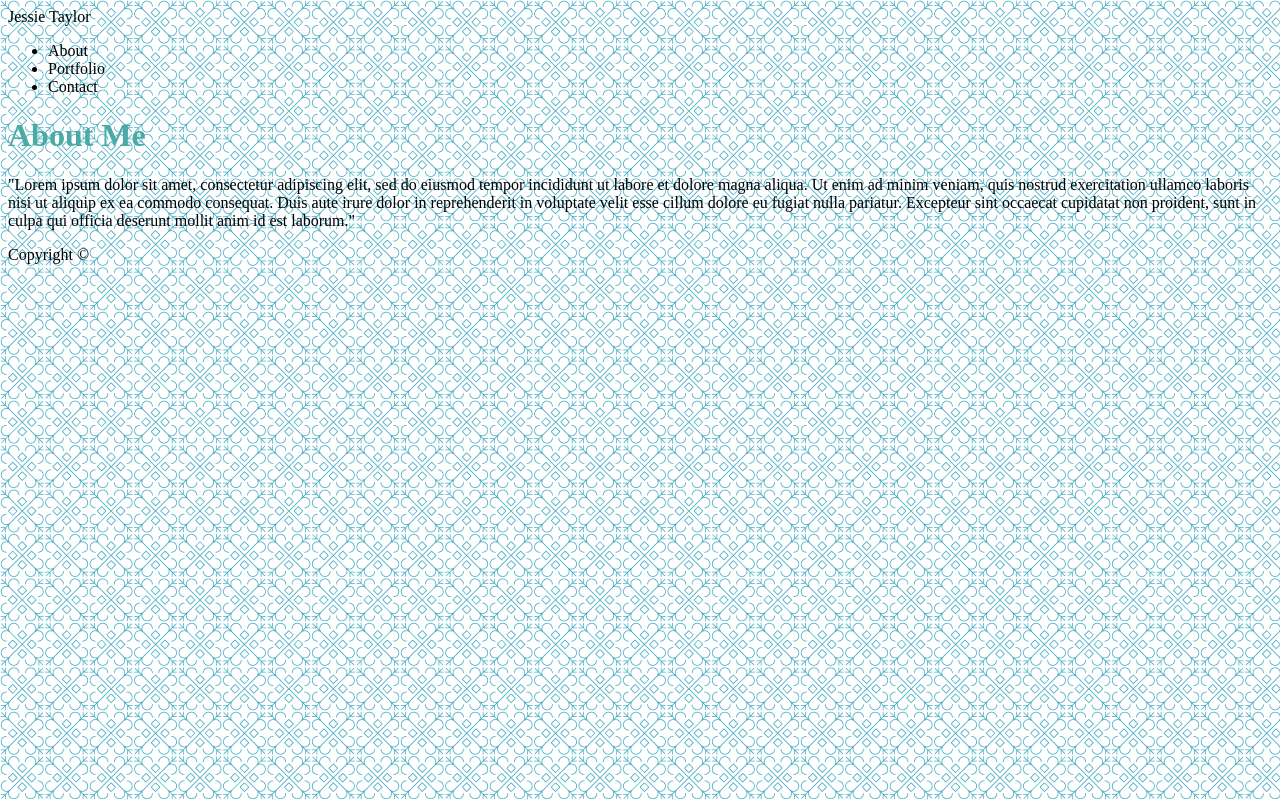
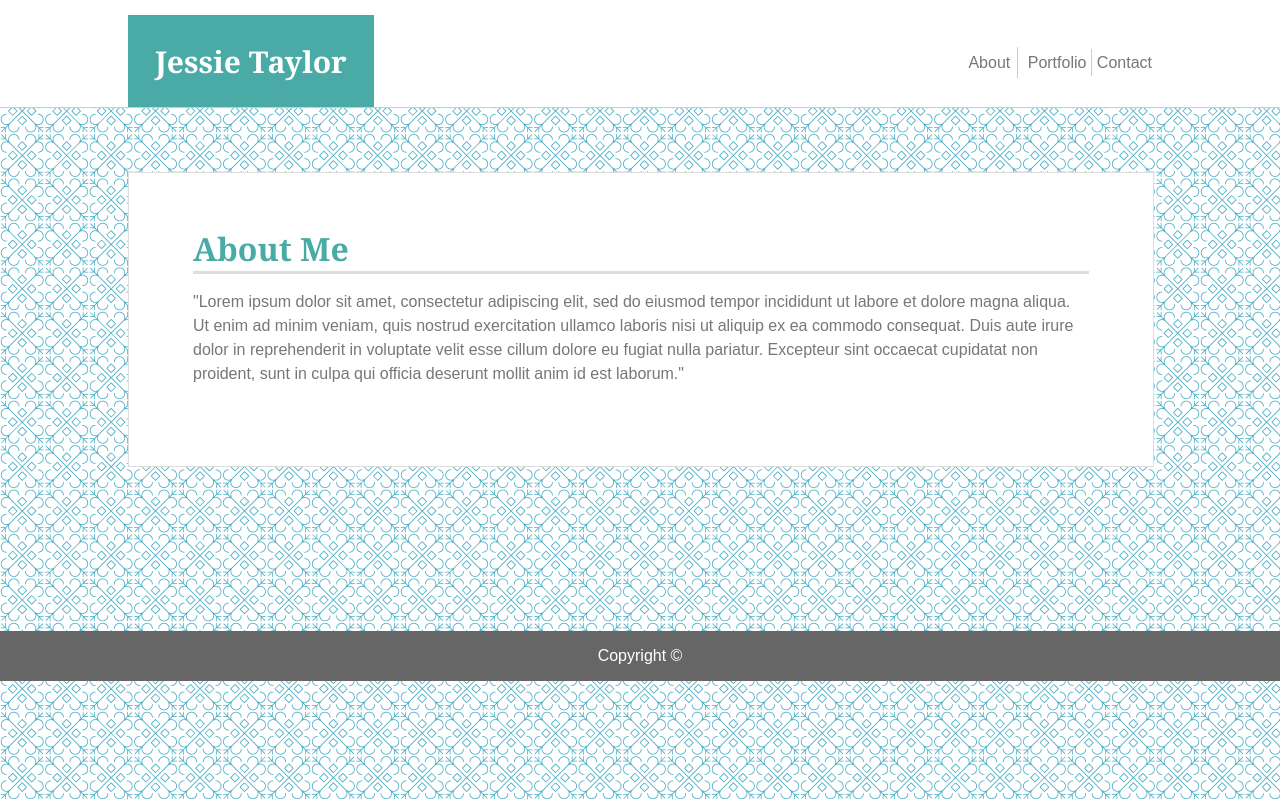
Before and after one commit to Jessiejtaylor/Basic-Portfolio, a plain HTML site: page portfolio.html in a window 1280 px wide. Drawn offline with Linux system fonts and the light colour scheme.

Commit message:
about page update 1

```diff
--- a/assets/css/style.css
+++ b/assets/css/style.css
@@ -1,12 +1,82 @@
 body {
     background-image: url("../images/morocco.png");
     background-repeat: repeat;
+    margin: 0px;
+    padding: 0;
+    font-family: 'Arial', Helvetica Neue, Helvetica, sans-serif;
+    color: #777777;
 }
-header {
+#header {
+    width: 80%;
+    background-color: #ffffff;
+    margin: 0px;
+    float: left;
+    padding: 15px 10% 0;
+    border-bottom: 1px solid #cccccc;
+}
+
+#logo {
+    float: left;
+    width: 19%;
+    background-color: #4aaaa5;
+    font-family: 'Georgia', Times, Times New Roman, serif;
+    font-size: 30px;
+    color: #ffffff;
+    font-weight: bold;
+    padding: 2.5%;
+    text-align: center;
+}
+
+#nav {
+    float: right;
+    width: 75%;
+    text-align: right;
+    color: #777777;
+    padding-top: 23px;
+}
+
+#About {
+    border-right: 1px solid #cccccc;
+    padding: 7px;
+}
+
+#Portfolio {
+    border-right: 1px solid #cccccc;
+    padding: 5px;
+}
+
+#content {
+    float: left;
+    margin: 0;
+    background-color: white;
+    border: 1px solid #dddddd;
+    width: 70%;
+    margin: 5% 10%;
+    padding: 5%;
+    line-height: 24px;
+}
+
+#footer {
+    float: left;
+    margin: 0;
+    background-color: #666666;
     width: 100%;
-
+    color: white;
+    text-align: center;
+    margin-top: 100px;
 }
 
 h1 {
     color: #4aaaa5;
+    margin: 0;
+    font-family: 'Georgia', Times, Times New Roman, serif;
 }
+
+#name {
+    border-bottom: 3px solid #dddddd;
+    padding-bottom: 10px;
+}
+
+li {
+    display: inline;
+}
--- a/portfolio.html
+++ b/portfolio.html
@@ -9,14 +9,14 @@
         <div id="logo">Jessie Taylor</div>
         <div id="nav">
             <ul>
-                <li>About</li>
-                <li>Portfolio</li>
-                <li>Contact</li>
+                <li id="About">About</li>
+                <li id="Portfolio">Portfolio</li>
+                <li id="Contact">Contact</li>
             </ul>
         </div>
     </div>
     <div id="content">
-        <h1>About Me</h1>
+        <h1 id="name">About Me</h1>
         <p>"Lorem ipsum dolor sit amet, consectetur adipiscing elit, sed do eiusmod tempor incididunt ut labore et dolore magna aliqua. Ut enim ad minim veniam, quis nostrud exercitation ullamco laboris nisi ut aliquip ex ea commodo consequat. Duis aute irure dolor in reprehenderit in voluptate velit esse cillum dolore eu fugiat nulla pariatur. Excepteur sint occaecat cupidatat non proident, sunt in culpa qui officia deserunt mollit anim id est laborum."</p>
     </div>
     <div id="footer">
```
